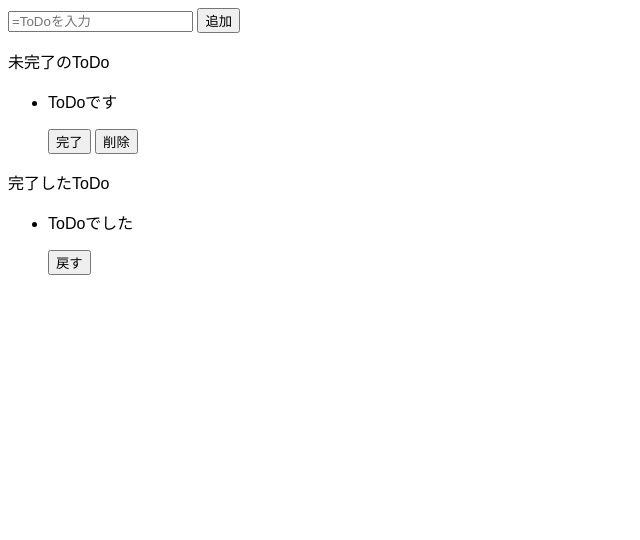
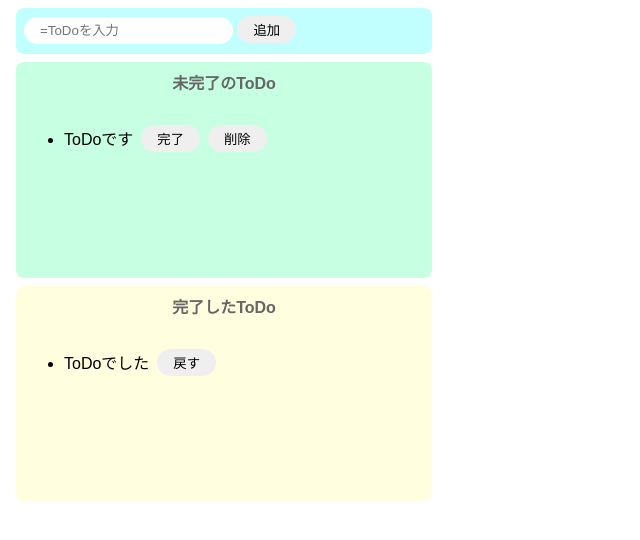
Before and after one commit to yukis06/todo_js_test, a website built with Parcel: page index.html in a window 1280 px wide. Shown: the whole page, without its empty margins (0-640 px from the left). Built offline with nearby package versions, Linux system fonts and the light colour scheme.

Commit message:
update html and css

```diff
--- a/index.html
+++ b/index.html
@@ -6,28 +6,28 @@
   </head>
 
   <body>
-    <div>
+    <div class="input-area">
       <input placeholder="=ToDoを入力" />
       <button>追加</button>
     </div>
-    <div>
-      <p>未完了のToDo</p>
+    <div class="incomplete-area">
+      <p class="title">未完了のToDo</p>
       <ul>
         <li>
-          <div>
-            <p>ToDoです</p>
+          <div class="list-row">
+            <p class="list-row-text">ToDoです</p>
             <button>完了</button>
             <button>削除</button>
           </div>
         </li>
       </ul>
     </div>
-    <div>
-      <p>完了したToDo</p>
+    <div class="complete-area">
+      <p class="title">完了したToDo</p>
       <ul>
         <li>
-          <div>
-            <p>ToDoでした</p>
+          <div class="list-row">
+            <p class="list-row-text">ToDoでした</p>
             <button>戻す</button>
           </div>
         </li>
--- a/src/styles.css
+++ b/src/styles.css
@@ -1,3 +1,67 @@
 body {
   font-family: sans-serif;
 }
+input {
+  border-radius: 16px;
+  border: none;
+  padding: 6px 16px;
+  outline: none;
+}
+button {
+  border-radius: 16px;
+  border: none;
+  padding: 4px 16px;
+  margin-right: 8px;
+}
+
+button:hover {
+  background-color: #ff7fff;
+  color: #fff;
+  cursor: pointer;
+}
+
+li {
+  margin-right: 8px;
+}
+
+.input-area {
+  background-color: #c1ffff;
+  width: 400px;
+  height: 30px;
+  padding: 8px;
+  margin: 8px;
+  border-radius: 8px;
+}
+.incomplete-area {
+  background-color: #c6ffe2;
+  width: 400px;
+  min-height: 200px;
+  padding: 8px;
+  margin: 8px;
+  border-radius: 8px;
+}
+.complete-area {
+  background-color: #ffffe0;
+  width: 400px;
+  min-height: 200px;
+  padding: 8px;
+  margin: 8px;
+  border-radius: 8px;
+}
+
+.title {
+  text-align: center;
+  margin-top: 0;
+  font-weight: bold;
+  color: #666;
+}
+
+.list-row {
+  display: flex;
+  align-items: center;
+  padding-bottom: 4px;
+}
+
+.list-row-text {
+  padding-right: 8px;
+}
```
